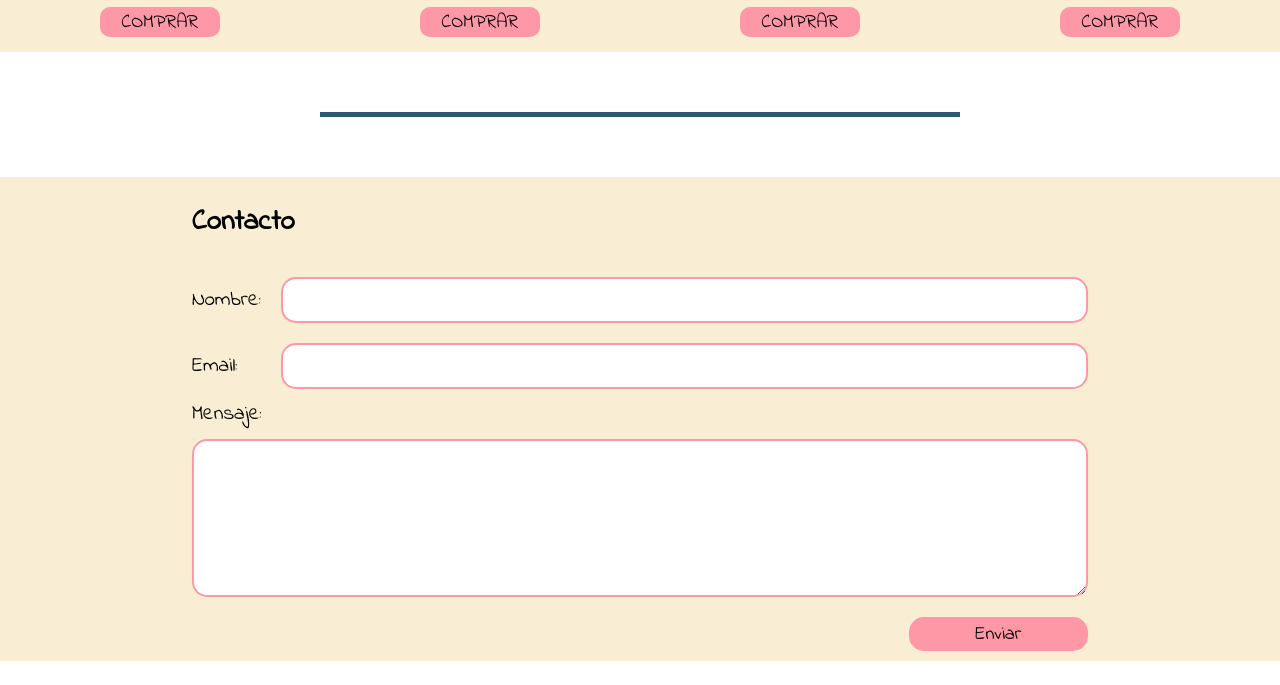
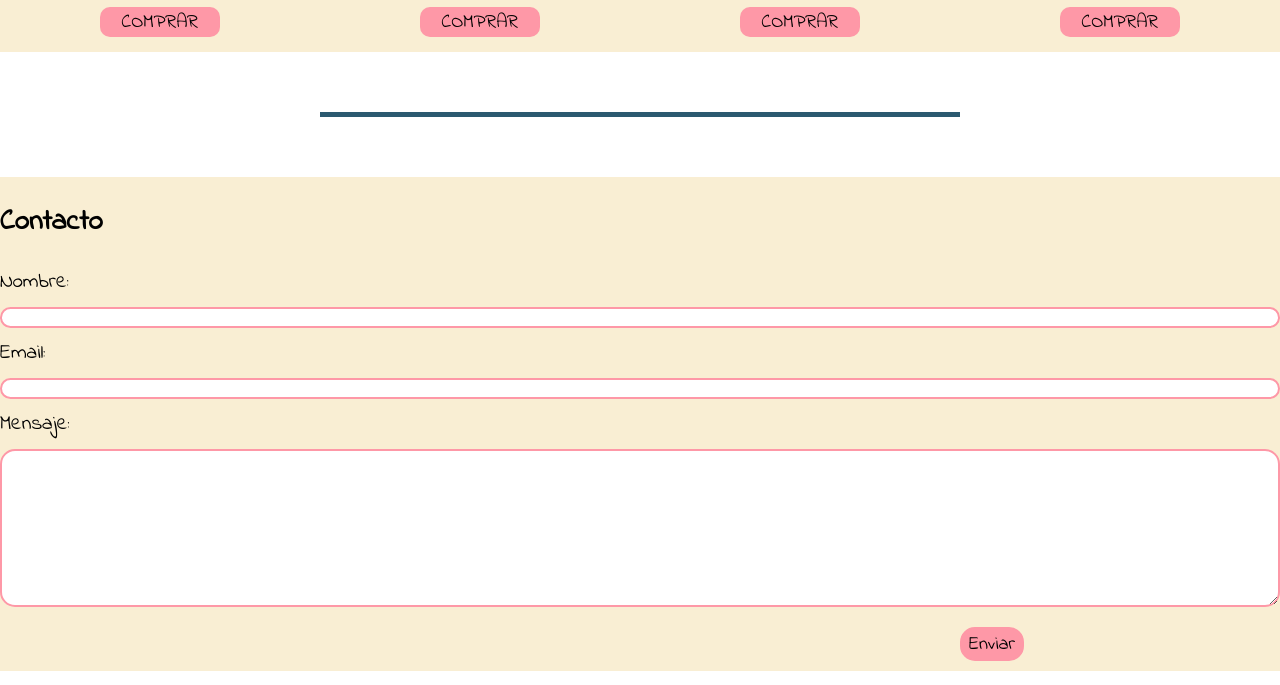
Before and after one commit to MelBlack18/TomaTuTeTotita-AlvarezTeran, a plain HTML site: page index.html in a window 1280 px wide. Shown: the part 1206-1891 px from the top of the page. Drawn offline with Linux system fonts and the light colour scheme.

Commit message:
estructuraGrid

```diff
--- a/index.html
+++ b/index.html
@@ -8,12 +8,13 @@
         <link rel="preconnect" href="https://fonts.googleapis.com">
         <link rel="preconnect" href="https://fonts.gstatic.com" crossorigin>
         <link href="https://fonts.googleapis.com/css2?family=Indie+Flower&display=swap" rel="stylesheet">
+        <link rel="stylesheet" href="https://cdnjs.cloudflare.com/ajax/libs/font-awesome/4.7.0/css/font-awesome.min.css">
         <title>Toma tu té Totita - Home</title>
     </head>
     <body id="grilla">
         <!-- Header -->
         <header id="navegacion">
-            <img src="images/LogoTomaTuTeTotita.jpg" alt="LOGO" id="navegacion__logo">
+            <img src="images/LogoTomaTuTeTotita.jpg" alt="LOGO" class="navegacion__logo">
 
             <nav class="categorias">
                 <ul class="categorias__menu">
@@ -92,16 +93,12 @@
         <section id="contacto">
             <form action="" class="formularioContacto">
                 <h2>Contacto</h2>
-                <div>
-                    <label for="nombre">Nombre:</label>
-                    <input type="text" name="nombre" id="nombre">
-                </div>
-                <div>
-                    <label for="email">Email:</label>
-                    <input type="text" name="email" id="email">
-                </div>
-                <label for="mensaje">Mensaje:</label>
-                <textarea name="mensaje" id="mensaje" cols="30" rows="10"></textarea>
+                <label for="nombre" class="nombre">Nombre:</label>
+                <input type="text" name="nombre" id="nombre" class="nombreInput">
+                <label for="email" class="email">Email:</label>
+                <input type="text" name="email" id="email" class="emailInput">
+                <label for="mensaje" class="mensaje">Mensaje:</label>
+                <textarea name="mensaje" id="mensaje" cols="30" rows="10" class="mensajeArea"></textarea>
                 <input type="submit" value="Enviar" class="contacto--enviar">
             </form>
         </section>
--- a/styles/style.css
+++ b/styles/style.css
@@ -5,17 +5,12 @@ html{
 }
 
 #grilla{
+    display: grid;
+    grid-template-columns: 1fr;
+    grid-template-rows: repeat(6, auto);
+    grid-column-gap: 0px;
+    grid-row-gap: 0px;
     margin: 0px;
-    display: grid;
-    grid-template-areas:
-        "navegacion"
-        "banners"
-        "productosDestacados"
-        "division"
-        "contacto"
-        "footer";
-        grid-template-columns: auto;
-        grid-template-rows: repeat(6, auto);
 }
 
     /* Header */
@@ -23,7 +18,6 @@ html{
     #navegacion{
         background-color: #FFF;
         width: 100%;
-    grid-area: navegacion;
         display: flex;
         flex-direction: row;
         justify-content: space-around;
@@ -97,28 +91,12 @@ html{
         margin-right: 20px;
     }
 
-.banners{
-    grid-area: banners;
-    background-image: url("/images/banner01.jpg");
-    height: 500px;
-    background-position: center;
-    background-repeat: no-repeat;
-}
-
-.banners2{
-    grid-area: banners;
-    background-image: url("/images/banner02.jpg");
-    height: 500px;
-    background-position: center;
-    background-repeat: no-repeat;
-}
-
 /* Section Productos Destacados - Index */
 
 #productosDestacados{
-    grid-area: productosDestacados;
     display: flex;
     flex-direction: column;
+    justify-content: space-around;
 }
 
 .titulo{
@@ -136,6 +114,7 @@ html{
     display: flex;
     flex-direction: row;
     justify-content: space-around;
+    flex-wrap: wrap;
 }
 
 .productosDestacados__card, .receta__card{
@@ -178,7 +157,6 @@ html{
  /* Division de secciones - Index */
 
  .division{
-    grid-area: division;
     display: flex;
     flex-direction: row;
     justify-content: space-around;
@@ -189,55 +167,6 @@ html{
     height: 5px;
     width: 50%;
     background-color: #2B5970;
-}
-
-/* Estructura general del resto de las paginas */
-
-#shop, #recetas, #deco, #aboutme{
-    display: flex;
-    flex-direction: row;
-    justify-content: space-between;
-    margin-top: 60px;
-}
-
-.navegacionLateral{
-    width: 20%;
-}
-
-.filtros p{
-    margin: 0px;
-}
-
-.filtros{
-    margin-left: 60px;
-}
-
-.filtros h3{
-    font-size: 1.8em;
-}
-
-.filtros__menu, .filtros__menu ul{
-    list-style: none;
-    padding: 0px;
-    margin: 0px;
-}
-
-.filtros__menu li{
-    font-size: 1.2em;
-}
-
-.filtros__menu ul li{
-    padding-left: 20px;
-    font-size: 1em;
-}
-
-.cuerpo{
-    display: flex;
-    flex-flow: row wrap;
-    justify-content: space-between;
-    align-content: space-around;
-    width: 80%;
-    padding-right: 30px;
 }
 
 /* Recetas */
@@ -361,40 +290,57 @@ html{
 #contacto{
     margin: 0px;
     background-color: #F9EED3;
-    grid-area: contacto;
-    display: flex;
-    flex-direction: row;
-    justify-content: space-around;
+    display: grid;
+    grid-template-columns: 1fr;
+    grid-column-gap: 0px;
+    grid-row-gap: 0px;
+    margin: 0px;
 }
 
 .formularioContacto{
-    display: flex;
-    flex-direction: column;
-    width: 70%;
+    display: grid;
+    grid-template-columns: 3fr 1fr;
+    grid-template-areas:
+        "contacto ."
+        "nombre ."
+        "nombreInput nombreInput"
+        "email ."
+        "emailInput emailInput"
+        "mensaje ."
+        "mensajeArea mensajeArea"
+        ". enviar";
 }
-
-.formularioContacto div{
-    display: flex;
-    flex-direction: row;
-    align-items: center;
-    width: 100%;
+.formularioContacto h2{
+    font-size: 1.8em;
+    grid-area: contacto;
 }
 
 .formularioContacto label{
     font-size: 1.3em;
 }
 
-.formularioContacto h2{
-    font-size: 1.8em;
+.nombre{
+    grid-area: nombre;
 }
 
-.formularioContacto div label{
-    width: 10%;
+.nombreInput{
+    grid-area: nombreInput;
 }
 
-.formularioContacto div input{
-    width: 90%;
-    height: 40px;
+.email{
+    grid-area: email;
+}
+
+.emailInput{
+    grid-area: emailInput;
+}
+
+.mensaje{
+    grid-area: mensaje;
+}
+
+.mensajeArea{
+    grid-area: mensajeArea;
 }
 
 #contacto input, #contacto textarea{
@@ -406,13 +352,13 @@ html{
 .contacto--enviar{
     align-self: flex-end;
     width: 20%;
+    grid-area: enviar;
 }
 
 /* Footer */
 
 #footer{
     margin-top: 30px;
-    grid-area: footer;
     display: flex;
     flex-direction: row;
     justify-content: space-between;
@@ -426,3 +372,105 @@ html{
 #footer__redes{
     padding-right: 30px;
 }
+
+@media screen and (max-width: 576px) {
+
+    #navegacion{
+        display: grid;
+        grid-template-columns: 1fr 1fr 3fr;
+        grid-template-areas:
+            "navegacion logo busqueda"
+            "navegacion logo tienda";
+    }
+
+    .categorias{
+        grid-area: navegacion;
+    }
+
+    .navegacion__logo{
+        grid-area: logo;
+    }
+
+    .busqueda{
+        grid-area: busqueda;
+    }
+
+    .tienda{
+        grid-area: tienda;
+    }
+
+    .banners{
+        background-image: url("/images/banner01-mobile.jpg");
+        height: 500px;
+        background-position: center;
+        background-repeat: no-repeat;
+        background-size: cover;
+    }
+
+}
+
+@media screen and (min-width: 576px) {
+
+    .banners{
+        background-image: url("/images/banner01.jpg");
+        height: 500px;
+        background-position: center;
+        background-repeat: no-repeat;
+    }
+
+    .banners2{
+        background-image: url("/images/banner02.jpg");
+        height: 500px;
+        background-position: center;
+        background-repeat: no-repeat;
+    }
+
+    /* Estructura general del resto de las paginas */
+
+    #shop, #recetas, #deco, #aboutme{
+        display: flex;
+        flex-direction: row;
+        justify-content: space-between;
+        margin-top: 60px;
+    }
+
+    .navegacionLateral{
+        width: 20%;
+    }
+
+    .filtros p{
+        margin: 0px;
+    }
+
+    .filtros{
+        margin-left: 60px;
+    }
+
+    .filtros h3{
+        font-size: 1.8em;
+    }
+
+    .filtros__menu, .filtros__menu ul{
+        list-style: none;
+        padding: 0px;
+        margin: 0px;
+    }
+
+    .filtros__menu li{
+        font-size: 1.2em;
+    }
+
+    .filtros__menu ul li{
+        padding-left: 20px;
+        font-size: 1em;
+    }
+
+    .cuerpo{
+        display: flex;
+        flex-flow: row wrap;
+        justify-content: space-between;
+        align-content: space-around;
+        width: 80%;
+        padding-right: 30px;
+    }
+}
```
Also changed, not shown: images/banner01-mobile.jpg (added), images/banner02-mobile.jpg (added). Lines whose indentation alone changed are shown as unchanged.
